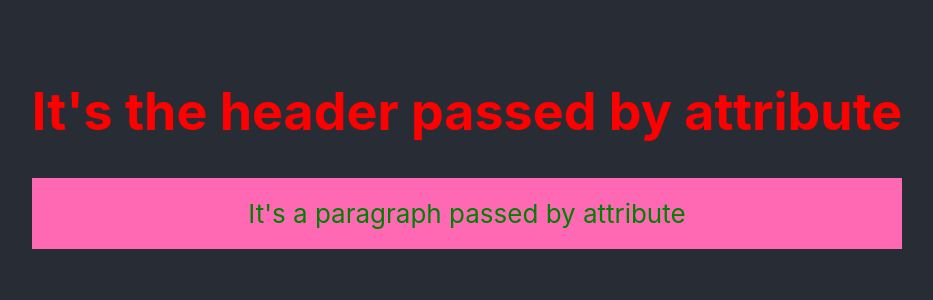
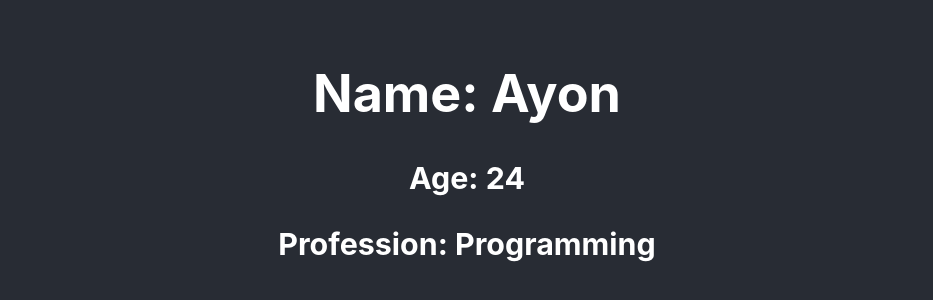
Before and after one commit to AyonJD/starting-react, a React (Create React App) app: page / in a window 1280 px wide. Shown: the part 240-540 px from the top of the page, without its empty margins (173-1106 px from the left). Built offline with nearby package versions, Linux system fonts and the light colour scheme.

Commit message:
Pass dynamic data to components with object

```diff
--- a/src/App.js
+++ b/src/App.js
@@ -7,7 +7,9 @@ function App() {
       <header className="App-header">
         {/* <CreateDiv></CreateDiv> */}
 
-        <Dynamic header = "It's the header passed by attribute" paragraph = "It's a paragraph passed by attribute"></Dynamic>
+        {/* <Dynamic header = "It's the header passed by attribute" paragraph = "It's a paragraph passed by attribute"></Dynamic> */}
+
+        <CreateComp name={myObj.name} age={myObj.age} job={ myObj.job }></CreateComp>
       </header>
     </div>
   );
@@ -29,7 +31,7 @@ export default App;
 
 //Pass dynamic data to components, props with passing attribute while calling the function
 
-const Dynamic = (props) => {
+/* const Dynamic = (props) => {
 
   return (
     <div>
@@ -37,4 +39,22 @@ const Dynamic = (props) => {
       <p style={{color: 'green', backgroundColor: 'hotpink', padding: '20px'}}>{ props.paragraph }</p>
     </div>
   )
+} */
+
+
+//Pass dynamic data to components with object
+
+const myObj = {
+  name: 'Ayon',
+  age: 24,
+  job: 'Programming'
 }
+const CreateComp = props => {
+  return (
+    <div>
+      <h1>Name: { props.name }</h1>
+      <h3>Age: { props.age }</h3>
+      <h3>Profession: { props.job }</h3>
+    </div>
+  )
+}
```
